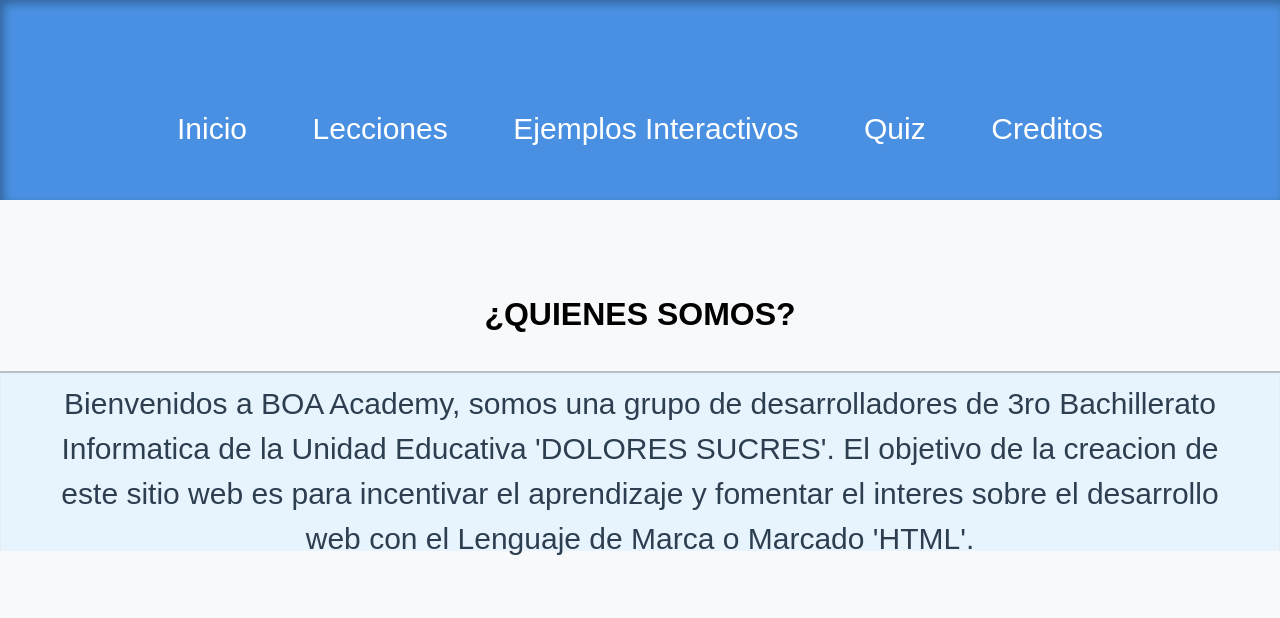
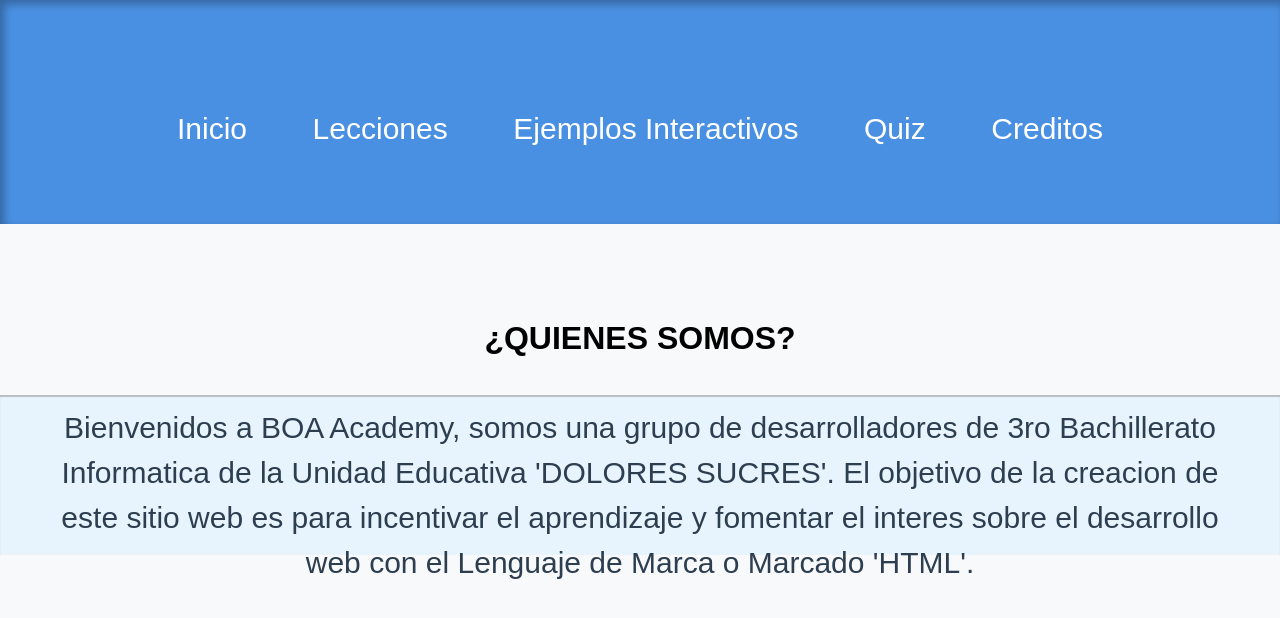
Before and after one commit to Qwertvy/boaestudios, a plain HTML site: page index.html in a window 1280 px wide. Drawn offline with Linux system fonts and the light colour scheme; a web font is replaced by a local one.

Commit message:
Add files via upload

```diff
--- a/QUIZ.css
+++ b/QUIZ.css
@@ -6,7 +6,7 @@ html, body {
 
 #baner{
     width: 100%;
-    height: 200px;
+    height: 28vh;
     background-color: #4A90E2;
              opacity: 0;
          animation: fadeIn 1s ease-in forwards;
--- a/leccionhead.css
+++ b/leccionhead.css
@@ -6,7 +6,7 @@ html, body {
 
 #baner{
     width: 100%;
-    height: 200px;
+    height: 28vh;
     background-color: #4A90E2;
              opacity: 0;
          animation: fadeIn 1s ease-in forwards;
--- a/leccionhtml.css
+++ b/leccionhtml.css
@@ -6,7 +6,7 @@ html, body {
 
 #baner{
     width: 100%;
-    height: 200px;
+    height: 28vh;
     background-color: #4A90E2;
              opacity: 0;
          animation: fadeIn 1s ease-in forwards;
--- a/style.css
+++ b/style.css
@@ -6,7 +6,7 @@ html, body {
 
 #baner{
     width: 100%;
-    height: 200px;
+    height: 28vh;
     background-color: #4A90E2;
              opacity: 0;
          animation: fadeIn 1s ease-in forwards;
@@ -72,7 +72,7 @@ p{
 #pre{
     width: 100%;
     background-color: #E8F4FD;
-    height: 180px;
+    height: 20vh;
     text-align: center;
     box-shadow: inset 0px 2px 1px rgba(137, 136, 136, 0.5);
 }
```
